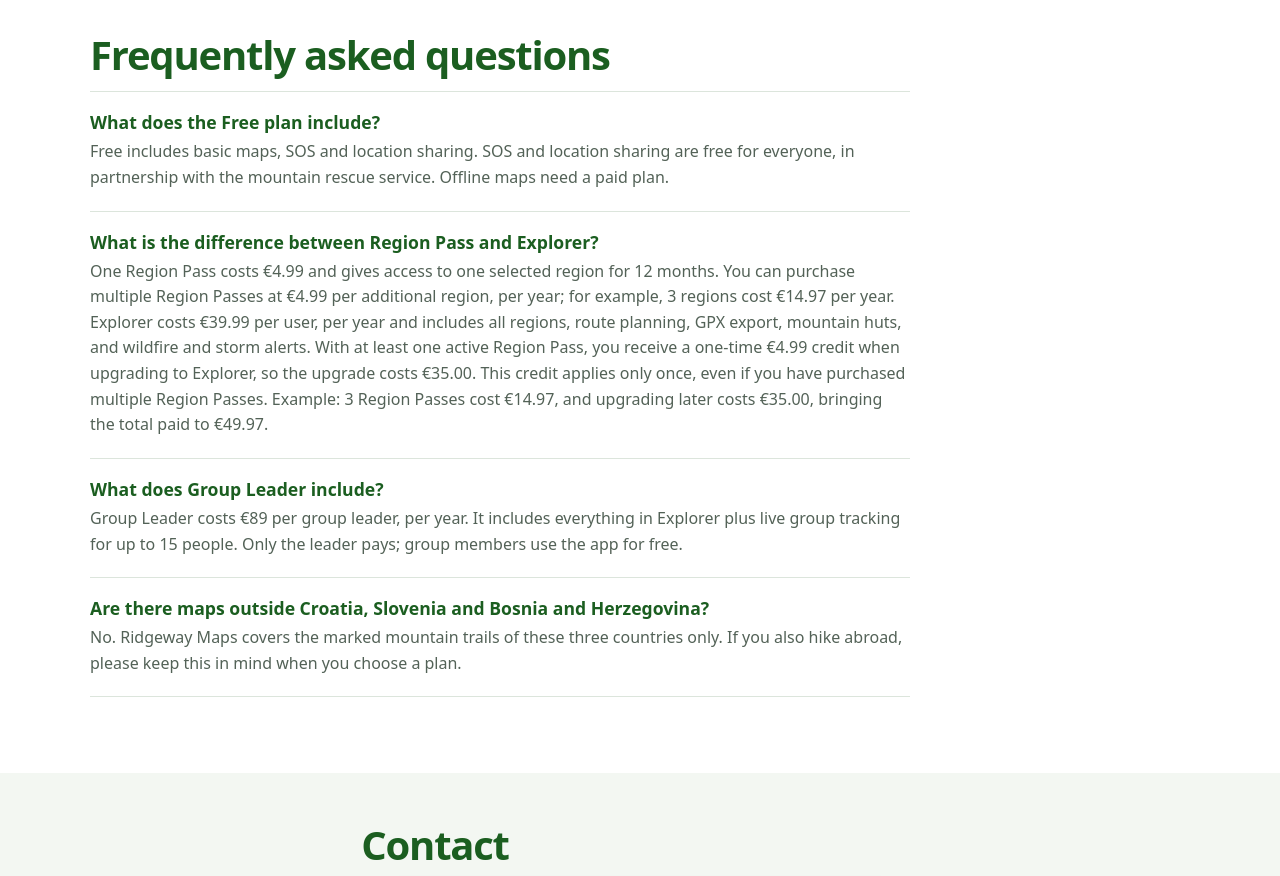
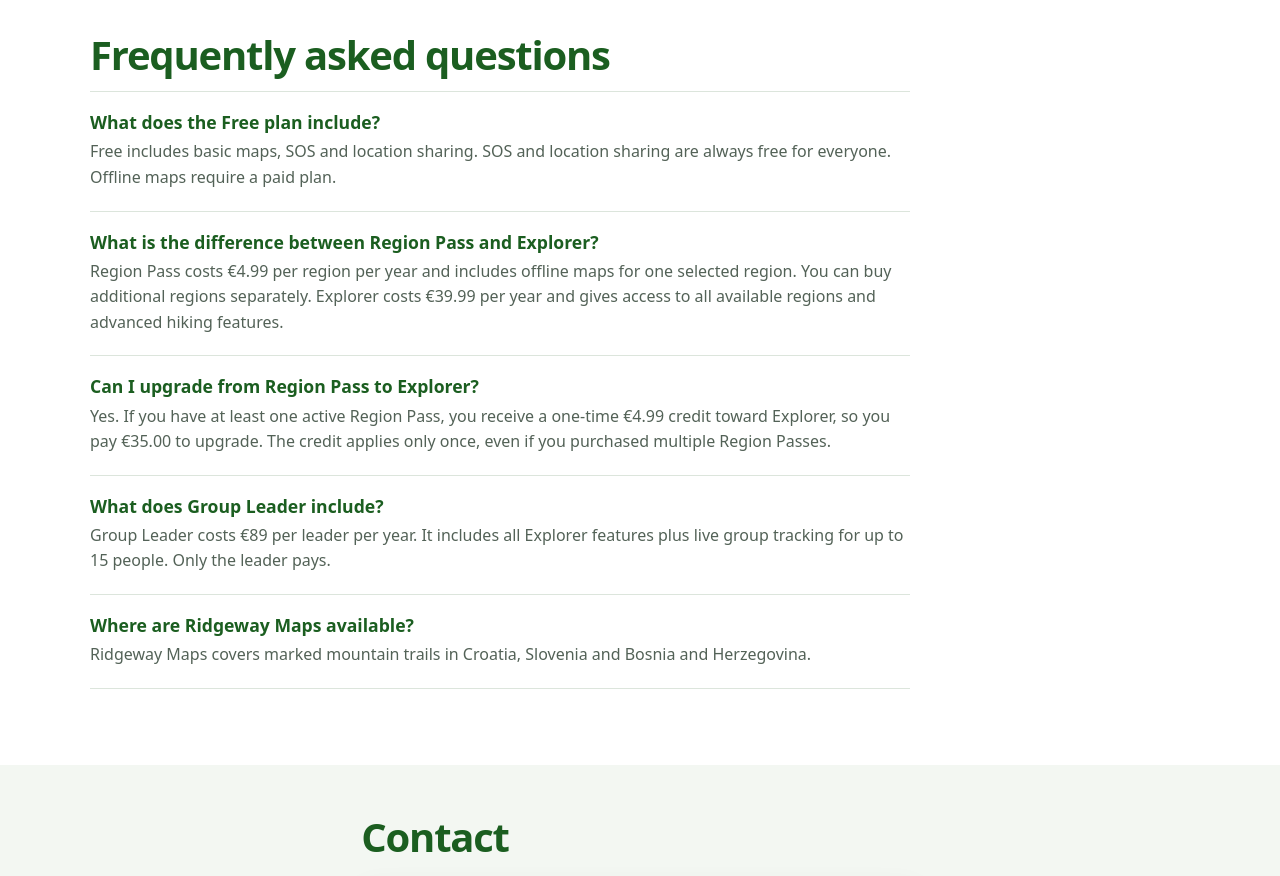
Before and after one commit to vgonzale-create/pricing-project, a plain HTML site: page index.html in a window 1280 px wide. Shown: the part 2840-3716 px from the top of the page. Drawn offline with Linux system fonts and the light colour scheme.

Commit message:
Improve Ridgeway Maps FAQ

```diff
--- a/index.html
+++ b/index.html
@@ -394,19 +394,23 @@
         <div class="faq-list">
           <article class="faq-item">
             <h3>What does the Free plan include?</h3>
-            <p>Free includes basic maps, SOS and location sharing. SOS and location sharing are free for everyone, in partnership with the mountain rescue service. Offline maps need a paid plan.</p>
+            <p>Free includes basic maps, SOS and location sharing. SOS and location sharing are always free for everyone. Offline maps require a paid plan.</p>
           </article>
           <article class="faq-item">
             <h3>What is the difference between Region Pass and Explorer?</h3>
-            <p>One Region Pass costs €4.99 and gives access to one selected region for 12 months. You can purchase multiple Region Passes at €4.99 per additional region, per year; for example, 3 regions cost €14.97 per year. Explorer costs €39.99 per user, per year and includes all regions, route planning, GPX export, mountain huts, and wildfire and storm alerts. With at least one active Region Pass, you receive a one-time €4.99 credit when upgrading to Explorer, so the upgrade costs €35.00. This credit applies only once, even if you have purchased multiple Region Passes. Example: 3 Region Passes cost €14.97, and upgrading later costs €35.00, bringing the total paid to €49.97.</p>
+            <p>Region Pass costs €4.99 per region per year and includes offline maps for one selected region. You can buy additional regions separately. Explorer costs €39.99 per year and gives access to all available regions and advanced hiking features.</p>
+          </article>
+          <article class="faq-item">
+            <h3>Can I upgrade from Region Pass to Explorer?</h3>
+            <p>Yes. If you have at least one active Region Pass, you receive a one-time €4.99 credit toward Explorer, so you pay €35.00 to upgrade. The credit applies only once, even if you purchased multiple Region Passes.</p>
           </article>
           <article class="faq-item">
             <h3>What does Group Leader include?</h3>
-            <p>Group Leader costs €89 per group leader, per year. It includes everything in Explorer plus live group tracking for up to 15 people. Only the leader pays; group members use the app for free.</p>
+            <p>Group Leader costs €89 per leader per year. It includes all Explorer features plus live group tracking for up to 15 people. Only the leader pays.</p>
           </article>
           <article class="faq-item">
-            <h3>Are there maps outside Croatia, Slovenia and Bosnia and Herzegovina?</h3>
-            <p>No. Ridgeway Maps covers the marked mountain trails of these three countries only. If you also hike abroad, please keep this in mind when you choose a plan.</p>
+            <h3>Where are Ridgeway Maps available?</h3>
+            <p>Ridgeway Maps covers marked mountain trails in Croatia, Slovenia and Bosnia and Herzegovina.</p>
           </article>
         </div>
       </div>
```
